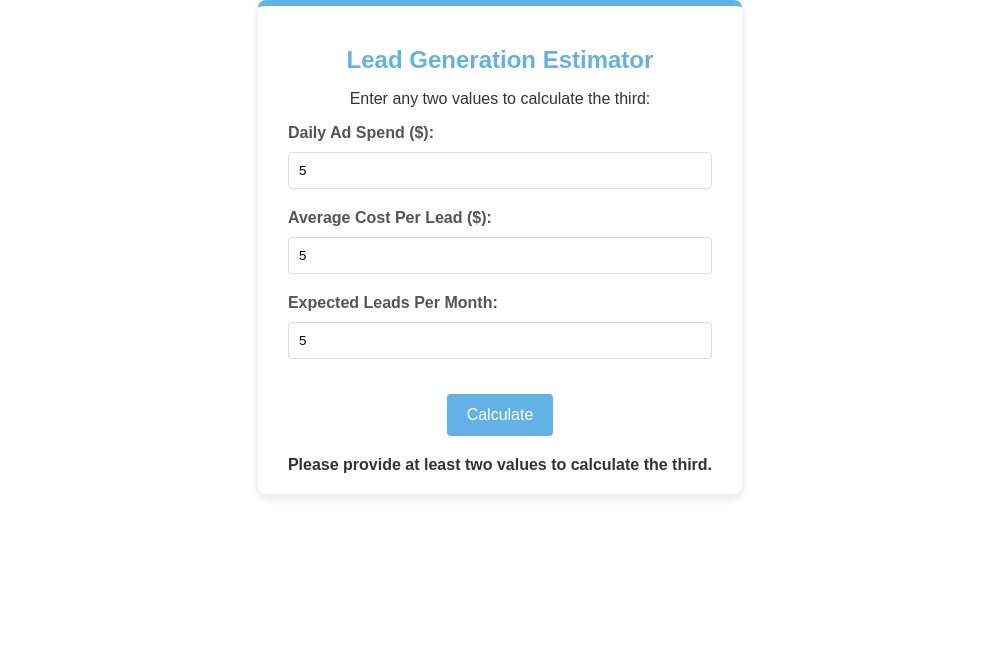
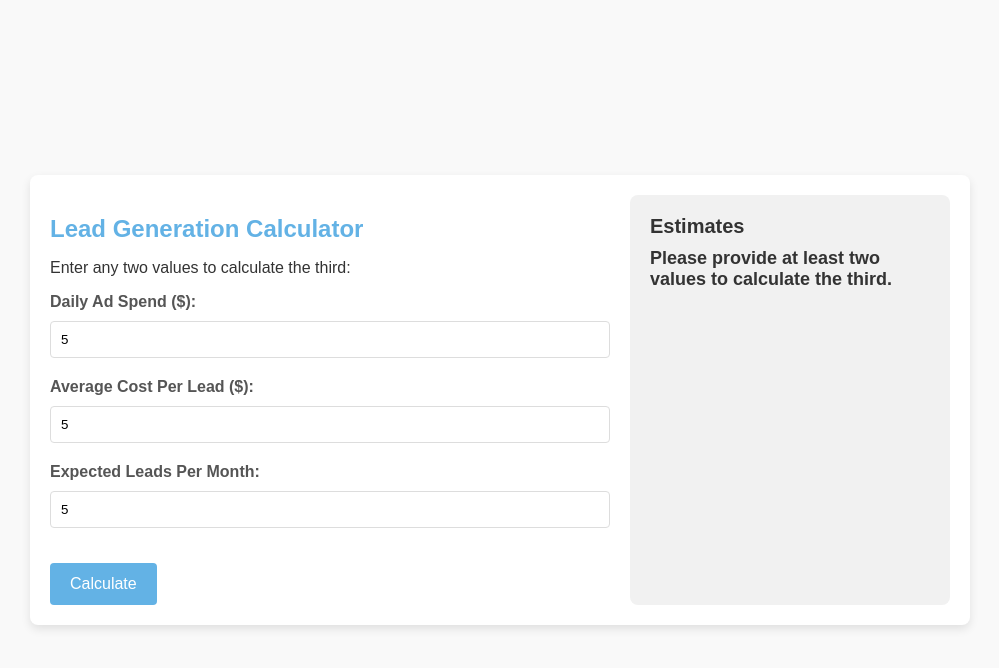
Before and after one commit to drewscluez/drewscluez.github.io, a plain HTML site: page index.html in a window 1280 px wide. Both pictures are taken after typing "5", "5", "5" into the empty fields and a click on the button "Calculate". Shown: the whole page, without its empty margins (140-1139 px from the left). Drawn offline with Linux system fonts and the light colour scheme.

Commit message:
Update 2 index.html

```diff
--- a/index.html
+++ b/index.html
@@ -9,24 +9,37 @@
             font-family: Arial, sans-serif;
             margin: 0;
             padding: 0;
-            background-color: transparent; /* Transparent for iframe embedding */
+            background-color: #f9f9f9;
             color: #333;
             display: flex;
             justify-content: center;
             align-items: center;
-            height: 100%;
+            height: 100vh;
         }
         .container {
-            max-width: 600px;
+            display: flex;
+            max-width: 900px;
             background: white;
-            padding: 20px 30px;
+            padding: 20px;
             box-shadow: 0 4px 10px rgba(0, 0, 0, 0.1);
             border-radius: 8px;
-            text-align: center;
-            border-top: 6px solid #63B2E5; /* Accent blue from the logo */
+            width: 100%;
+        }
+        .inputs {
+            flex: 2;
+            margin-right: 20px;
+        }
+        .outputs {
+            flex: 1;
+            background: #f1f1f1;
+            padding: 20px;
+            border-radius: 8px;
+            text-align: left;
+            font-size: 18px;
+            font-weight: bold;
         }
         h2 {
-            color: #63B2E5; /* Primary blue from the logo */
+            color: #63B2E5;
             margin-bottom: 10px;
         }
         .form-group {
@@ -37,7 +50,7 @@
             display: block;
             margin-bottom: 5px;
             font-weight: bold;
-            color: #555; /* Neutral secondary gray */
+            color: #555;
         }
         input[type="number"] {
             width: 100%;
@@ -51,27 +64,30 @@
             display: inline-block;
             padding: 12px 20px;
             margin-top: 15px;
-            background-color: #63B2E5; /* Primary blue */
-            color: white; /* Accent */
+            background-color: #63B2E5;
+            color: white;
             border: none;
             border-radius: 4px;
             cursor: pointer;
             font-size: 16px;
         }
         button:hover {
-            background-color: #5198C6; /* Darker blue for hover effect */
+            background-color: #5198C6;
         }
-        .result {
-            margin-top: 20px;
-            font-weight: bold;
-            color: #333; /* Neutral text color */
-            text-align: left;
+        .output-title {
+            margin-bottom: 10px;
+            font-size: 20px;
+            color: #333;
+        }
+        .result p {
+            margin: 5px 0;
         }
     </style>
 </head>
 <body>
     <div class="container">
-        <h2>Lead Generation Estimator</h2>
+        <div class="inputs">
+            <h2>Lead Generation Calculator</h2>
             <p>Enter any two values to calculate the third:</p>
             <div class="form-group">
                 <label for="dailySpend">Daily Ad Spend ($):</label>
@@ -86,7 +102,13 @@
                 <input type="number" id="monthlyLeads" placeholder="Enter expected monthly leads">
             </div>
             <button onclick="calculate()">Calculate</button>
-        <div class="result" id="result"></div>
+        </div>
+        <div class="outputs">
+            <div class="output-title">Estimates</div>
+            <div class="result" id="result">
+                <p>No results yet.</p>
+            </div>
+        </div>
     </div>
 
     <script>
@@ -96,11 +118,11 @@
             const monthlyLeads = parseFloat(document.getElementById("monthlyLeads").value);
 
             const result = document.getElementById("result");
-            result.textContent = ""; // Clear previous results
+            result.innerHTML = ""; // Clear previous results
 
-            // Check for negative inputs
+            // Validate inputs
             if ((dailySpend < 0 || costPerLead < 0 || monthlyLeads < 0)) {
-                result.textContent = "Values cannot be negative. Please enter positive numbers.";
+                result.innerHTML = "<p>Values cannot be negative. Please enter positive numbers.</p>";
                 return;
             }
 
@@ -116,20 +138,20 @@
 
             // Case 2: Calculate Cost Per Lead
             if (!costPerLead && monthlySpend && monthlyLeads) {
-                const cpl = Math.floor(monthlySpend / monthlyLeads); // Whole number
-                result.textContent = `Average Cost Per Lead: $${cpl}`;
+                const cpl = monthlySpend / monthlyLeads; // Full calculation
+                result.innerHTML = `<p>Average Cost Per Lead: $${cpl.toFixed(2)}</p>`;
                 return;
             }
 
             // Case 3: Calculate Daily Spend
             if (!dailySpend && costPerLead && monthlyLeads) {
                 const calculatedMonthlySpend = monthlyLeads * costPerLead;
-                const dailySpendCalc = Math.floor(calculatedMonthlySpend / 30); // Whole number
-                result.textContent = `Daily Spend: $${dailySpendCalc}`;
+                const dailySpendCalc = calculatedMonthlySpend / 30; // Full calculation
+                result.innerHTML = `<p>Daily Spend: $${dailySpendCalc.toFixed(2)}</p>`;
                 return;
             }
 
-            result.textContent = "Please provide at least two values to calculate the third.";
+            result.innerHTML = "<p>Please provide at least two values to calculate the third.</p>";
         }
 
         function displayResults(monthlyLeads) {
```
Lines whose indentation alone changed are shown as unchanged.
